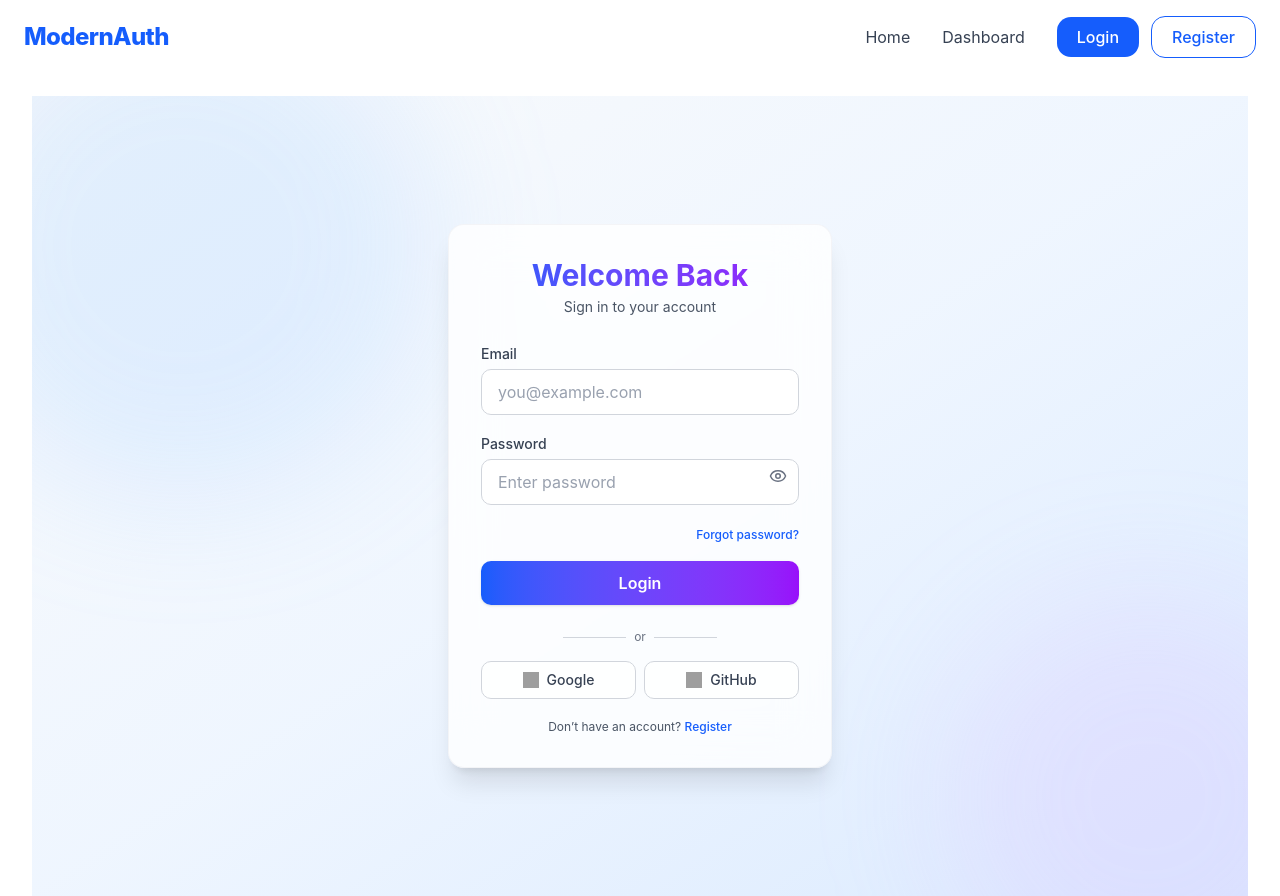
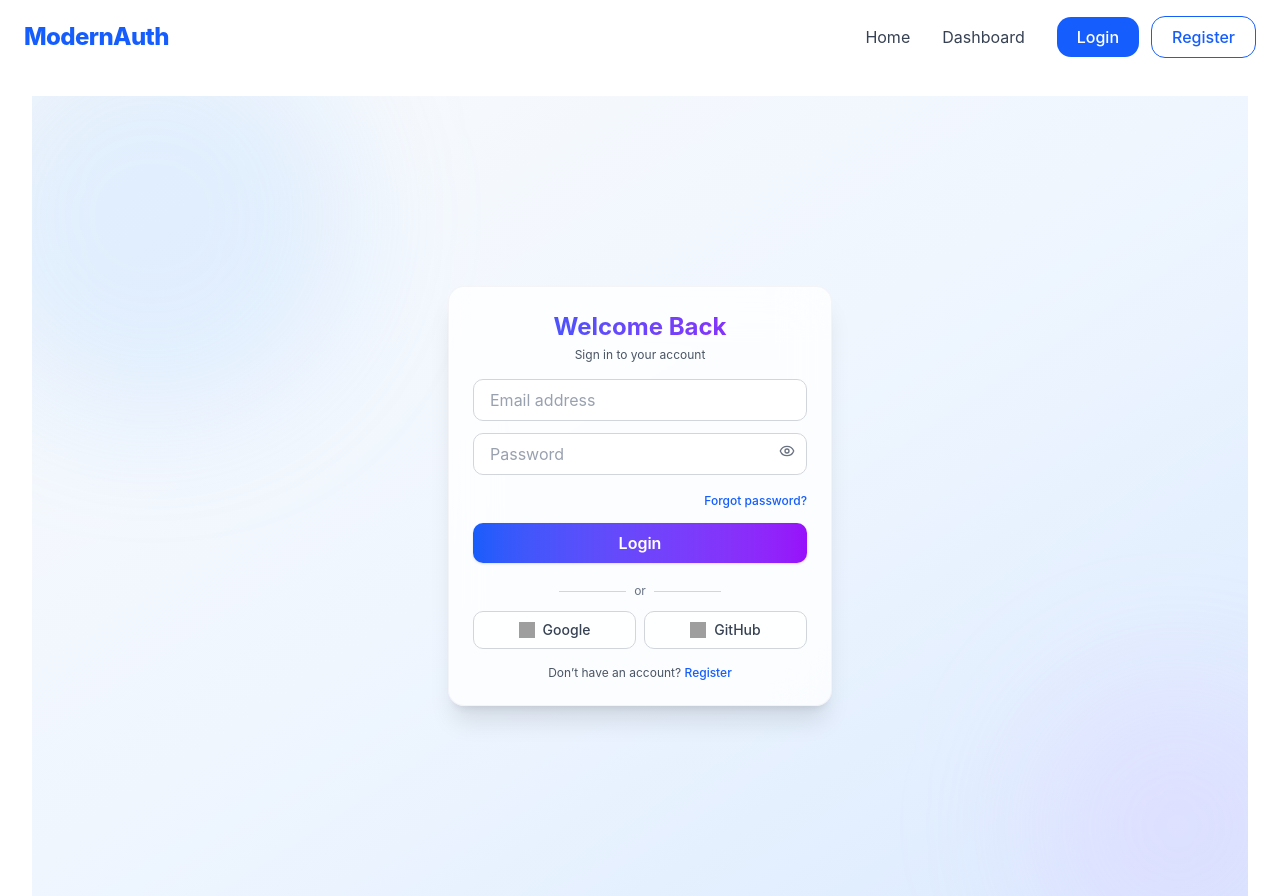
Before and after one commit to Clinton1029/modern-auth-app, a Next.js app: page /login in a window 1280 px wide. Built offline with nearby package versions, Linux system fonts and the light colour scheme; grey boxes are pictures that could not be loaded.

Commit message:
compacted a login page

```diff
--- a/app/login/page.jsx
+++ b/app/login/page.jsx
@@ -26,66 +26,57 @@ export default function LoginPage() {
 
   const onSubmit = async (data) => {
     console.log("Login Data:", data);
-    // Connect with NextAuth later
   };
 
   return (
     <div className="relative flex items-center justify-center min-h-screen bg-gradient-to-br from-gray-50 via-blue-50 to-blue-100 dark:from-gray-900 dark:via-gray-950 dark:to-gray-900 overflow-hidden">
-      {/* Subtle glowing background */}
-      <div className="absolute w-[500px] h-[500px] bg-blue-300/20 dark:bg-blue-500/10 rounded-full blur-3xl top-[-100px] left-[-100px]" />
-      <div className="absolute w-[400px] h-[400px] bg-purple-300/20 dark:bg-purple-500/10 rounded-full blur-3xl bottom-[-100px] right-[-100px]" />
+      {/* Background Glow */}
+      <div className="absolute w-[400px] h-[400px] bg-blue-300/20 dark:bg-blue-500/10 rounded-full blur-3xl top-[-80px] left-[-80px]" />
+      <div className="absolute w-[300px] h-[300px] bg-purple-300/20 dark:bg-purple-500/10 rounded-full blur-3xl bottom-[-80px] right-[-80px]" />
 
-      {/* Main Card */}
+      {/* Login Card */}
       <motion.div
         initial={{ opacity: 0, scale: 0.96, y: 20 }}
         animate={{ opacity: 1, scale: 1, y: 0 }}
         transition={{ duration: 0.6, ease: "easeOut" }}
-        className="relative z-10 w-full max-w-sm backdrop-blur-xl bg-white/80 dark:bg-gray-900/60 border border-gray-200/40 dark:border-gray-800/40 shadow-xl rounded-2xl p-6 sm:p-8"
+        className="relative z-10 w-full max-w-sm backdrop-blur-xl bg-white/80 dark:bg-gray-900/60 border border-gray-200/40 dark:border-gray-800/40 shadow-xl rounded-2xl p-5 sm:p-6"
       >
         {/* Header */}
-        <div className="text-center mb-6">
-          <h1 className="text-3xl font-bold bg-gradient-to-r from-blue-600 to-purple-600 bg-clip-text text-transparent">
+        <div className="text-center mb-4">
+          <h1 className="text-2xl font-bold bg-gradient-to-r from-blue-600 to-purple-600 bg-clip-text text-transparent">
             Welcome Back
           </h1>
-          <p className="text-gray-600 dark:text-gray-400 text-sm mt-1">
+          <p className="text-gray-600 dark:text-gray-400 text-xs mt-1">
             Sign in to your account
           </p>
         </div>
 
         {/* Form */}
-        <form onSubmit={handleSubmit(onSubmit)} className="space-y-4">
+        <form onSubmit={handleSubmit(onSubmit)} className="space-y-3">
           {/* Email */}
           <div>
-            <label className="text-sm font-medium text-gray-700 dark:text-gray-300">
-              Email
-            </label>
             <input
               type="email"
-              placeholder="you@example.com"
+              placeholder="Email address"
               {...register("email")}
-              className={`mt-1 w-full px-4 py-2.5 rounded-lg bg-white/80 dark:bg-gray-800/60 border ${
+              className={`w-full px-4 py-2 rounded-lg bg-white/80 dark:bg-gray-800/60 border ${
                 errors.email
                   ? "border-red-500 focus:ring-red-500"
                   : "border-gray-300 dark:border-gray-700 focus:ring-blue-500"
               } text-gray-800 dark:text-gray-100 placeholder-gray-400 focus:outline-none focus:ring-2 transition`}
             />
             {errors.email && (
-              <p className="text-xs text-red-500 mt-1">
-                {errors.email.message}
-              </p>
+              <p className="text-xs text-red-500 mt-1">{errors.email.message}</p>
             )}
           </div>
 
           {/* Password */}
           <div className="relative">
-            <label className="text-sm font-medium text-gray-700 dark:text-gray-300">
-              Password
-            </label>
             <input
               type={showPassword ? "text" : "password"}
-              placeholder="Enter password"
+              placeholder="Password"
               {...register("password")}
-              className={`mt-1 w-full px-4 py-2.5 rounded-lg bg-white/80 dark:bg-gray-800/60 border ${
+              className={`w-full px-4 py-2 rounded-lg bg-white/80 dark:bg-gray-800/60 border ${
                 errors.password
                   ? "border-red-500 focus:ring-red-500"
                   : "border-gray-300 dark:border-gray-700 focus:ring-blue-500"
@@ -94,9 +85,9 @@ export default function LoginPage() {
             <button
               type="button"
               onClick={() => setShowPassword(!showPassword)}
-              className="absolute right-3 top-9 text-gray-500 hover:text-gray-700 dark:hover:text-gray-300 transition"
+              className="absolute right-3 top-2.5 text-gray-500 hover:text-gray-700 dark:hover:text-gray-300 transition"
             >
-              {showPassword ? <EyeOff size={18} /> : <Eye size={18} />}
+              {showPassword ? <EyeOff size={16} /> : <Eye size={16} />}
             </button>
             {errors.password && (
               <p className="text-xs text-red-500 mt-1">
@@ -115,13 +106,13 @@ export default function LoginPage() {
             </Link>
           </div>
 
-          {/* Login Button */}
+          {/* Submit */}
           <motion.button
             type="submit"
             disabled={isSubmitting}
             whileHover={{ scale: 1.02 }}
             whileTap={{ scale: 0.97 }}
-            className="w-full py-2.5 bg-gradient-to-r from-blue-600 to-purple-600 text-white rounded-lg font-semibold shadow-sm hover:shadow-md transition disabled:opacity-70 flex items-center justify-center gap-2"
+            className="w-full py-2 bg-gradient-to-r from-blue-600 to-purple-600 text-white rounded-lg font-semibold shadow-sm hover:shadow-md transition disabled:opacity-70 flex items-center justify-center gap-2"
           >
             {isSubmitting ? (
               <>
@@ -134,14 +125,14 @@ export default function LoginPage() {
         </form>
 
         {/* Divider */}
-        <div className="flex items-center justify-center mt-6 gap-2">
+        <div className="flex items-center justify-center mt-5 gap-2">
           <div className="h-px bg-gray-300 dark:bg-gray-700 w-1/5"></div>
           <span className="text-gray-500 dark:text-gray-400 text-xs">or</span>
           <div className="h-px bg-gray-300 dark:bg-gray-700 w-1/5"></div>
         </div>
 
-        {/* Social Login */}
-        <div className="mt-4 flex flex-col sm:flex-row gap-2">
+        {/* OAuth */}
+        <div className="mt-3 flex gap-2">
           <motion.button
             whileHover={{ scale: 1.02 }}
             className="flex-1 flex items-center justify-center gap-2 border border-gray-300 dark:border-gray-700 py-2 rounded-lg bg-white/70 dark:bg-gray-800/60 hover:bg-gray-50 dark:hover:bg-gray-800 transition text-gray-700 dark:text-gray-200 text-sm font-medium"
@@ -166,8 +157,8 @@ export default function LoginPage() {
           </motion.button>
         </div>
 
-        {/* Register Link */}
-        <p className="text-center text-gray-600 dark:text-gray-400 text-xs mt-5">
+        {/* Footer */}
+        <p className="text-center text-gray-600 dark:text-gray-400 text-xs mt-4">
           Don’t have an account?{" "}
           <Link
             href="/register"
```
